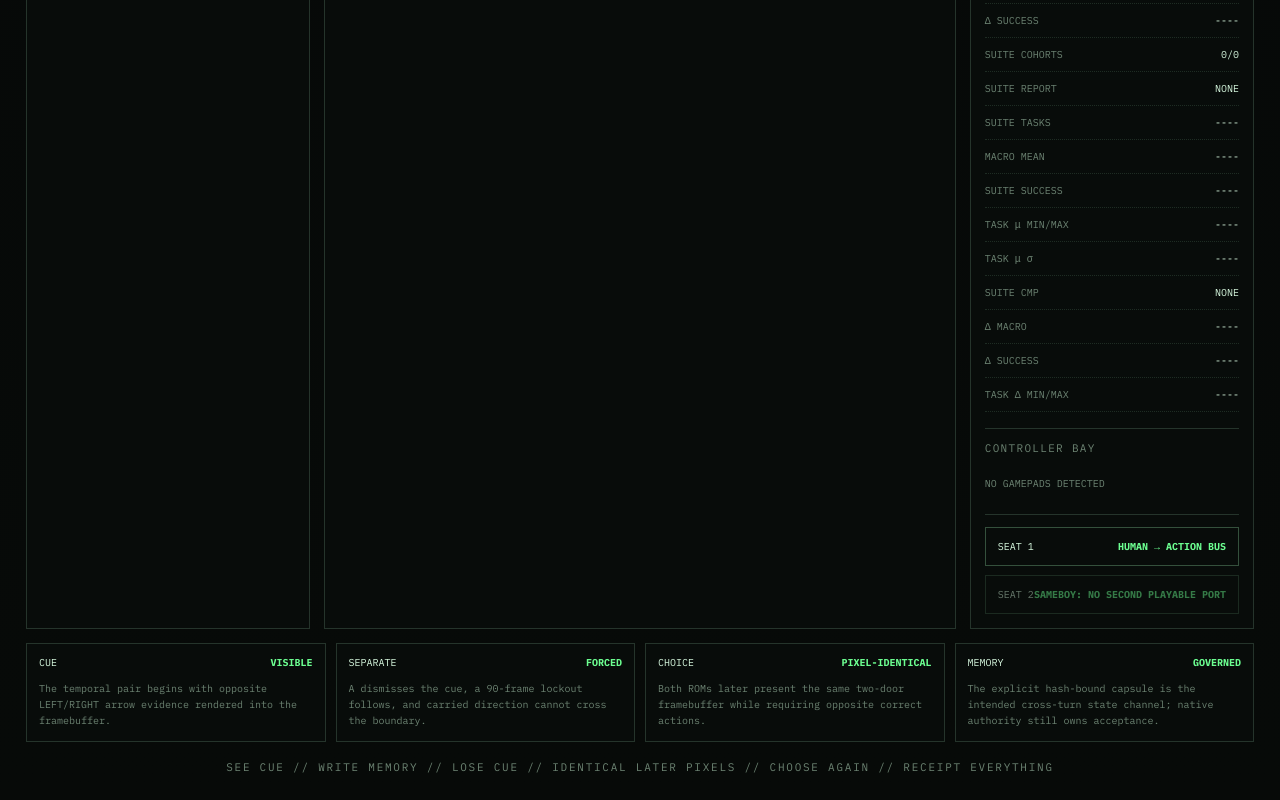
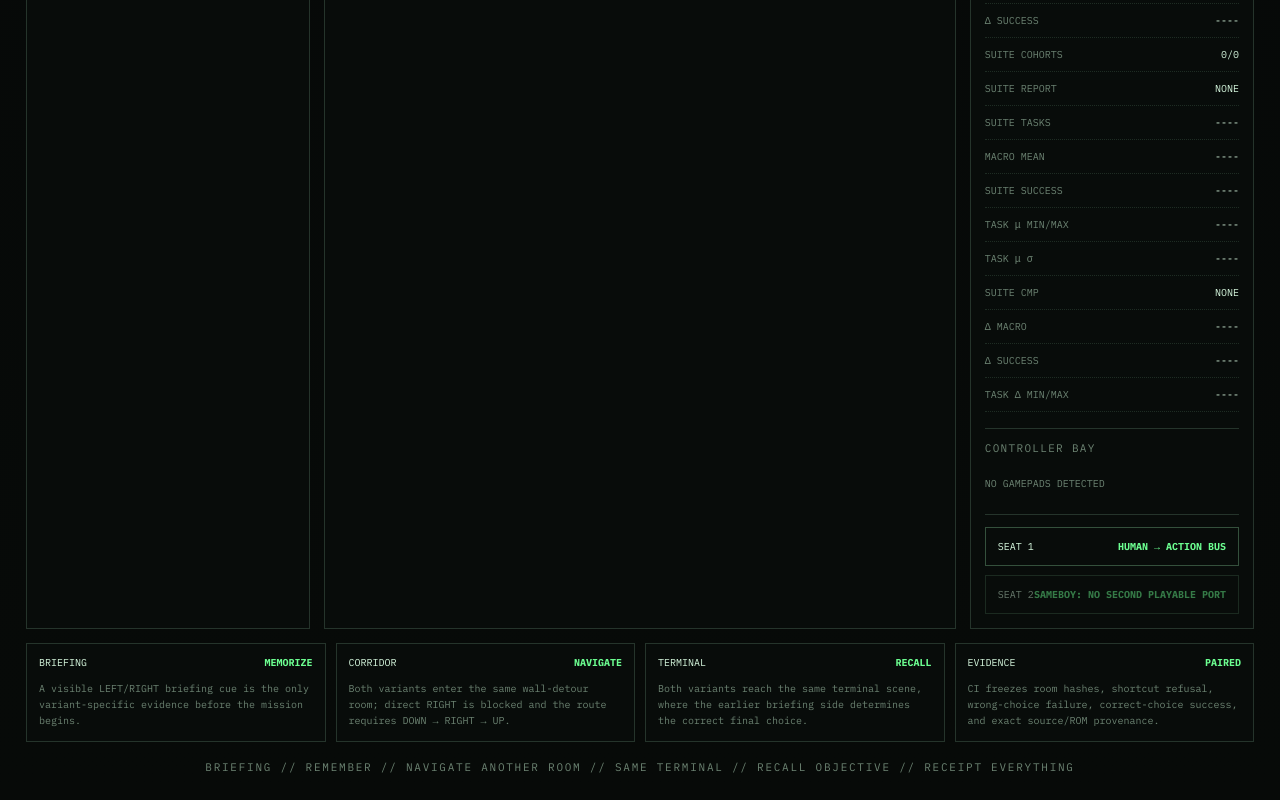
Before and after one commit to MichaelWave369/PhiCade, a React (Vite) app in the folder apps/desktop/: page / in a window 1280 px wide. Shown: the part 2173-2973 px from the top of the page. Built offline with nearby package versions, Linux system fonts and the light colour scheme.

Commit message:
Rung 22: surface multi-room relay milestones

```diff
--- a/apps/desktop/src/App.tsx
+++ b/apps/desktop/src/App.tsx
@@ -86,10 +86,10 @@ const systems = ["ALL", "NES", "SNES", "GB", "GBC", "GBA", "GENESIS", "PS1"] as
 const PHIBOT_AGENT_ID = "phi-local";
 
 const milestones = [
-  ["CUE", "VISIBLE", "The temporal pair begins with opposite LEFT/RIGHT arrow evidence rendered into the framebuffer."],
-  ["SEPARATE", "FORCED", "A dismisses the cue, a 90-frame lockout follows, and carried direction cannot cross the boundary."],
-  ["CHOICE", "PIXEL-IDENTICAL", "Both ROMs later present the same two-door framebuffer while requiring opposite correct actions."],
-  ["MEMORY", "GOVERNED", "The explicit hash-bound capsule is the intended cross-turn state channel; native authority still owns acceptance."],
+  ["BRIEFING", "MEMORIZE", "A visible LEFT/RIGHT briefing cue is the only variant-specific evidence before the mission begins."],
+  ["CORRIDOR", "NAVIGATE", "Both variants enter the same wall-detour room; direct RIGHT is blocked and the route requires DOWN → RIGHT → UP."],
+  ["TERMINAL", "RECALL", "Both variants reach the same terminal scene, where the earlier briefing side determines the correct final choice."],
+  ["EVIDENCE", "PAIRED", "CI freezes room hashes, shortcut refusal, wrong-choice failure, correct-choice success, and exact source/ROM provenance."],
 ] as const;
 
 function decodeBase64(value: string): Uint8Array {
@@ -1844,7 +1844,7 @@ export function App() {
         ))}
       </section>
 
-      <footer>SEE CUE // WRITE MEMORY // LOSE CUE // IDENTICAL LATER PIXELS // CHOOSE AGAIN // RECEIPT EVERYTHING</footer>
+      <footer>BRIEFING // REMEMBER // NAVIGATE ANOTHER ROOM // SAME TERMINAL // RECALL OBJECTIVE // RECEIPT EVERYTHING</footer>
     </main>
   );
 }
```
